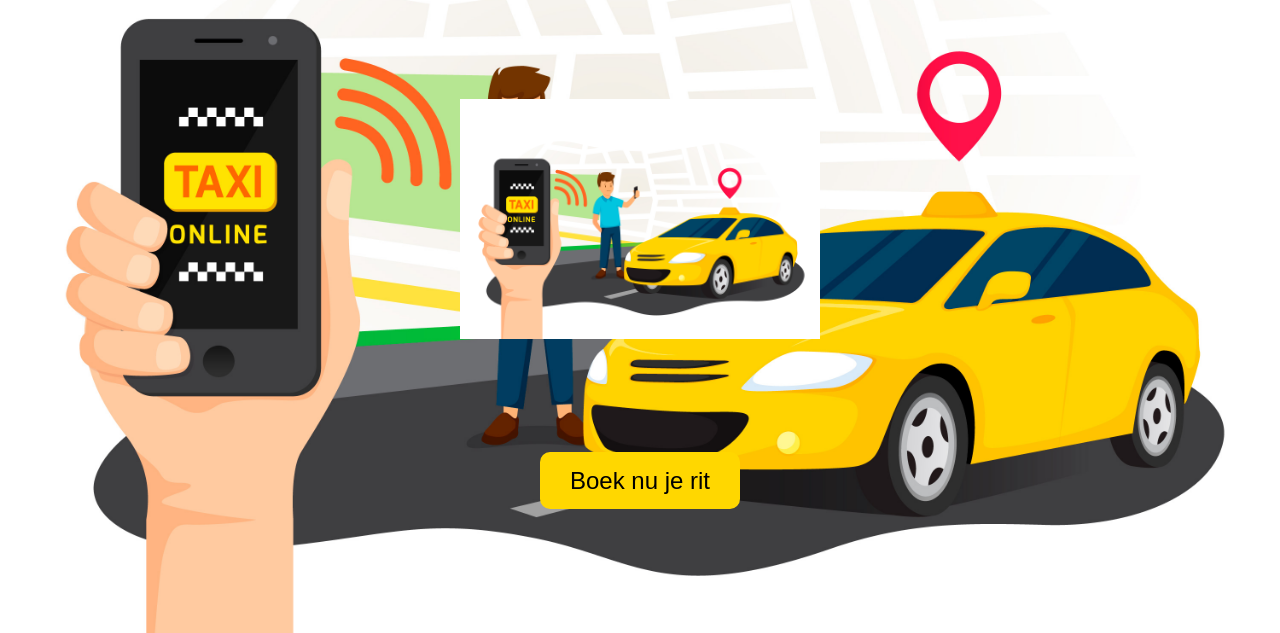
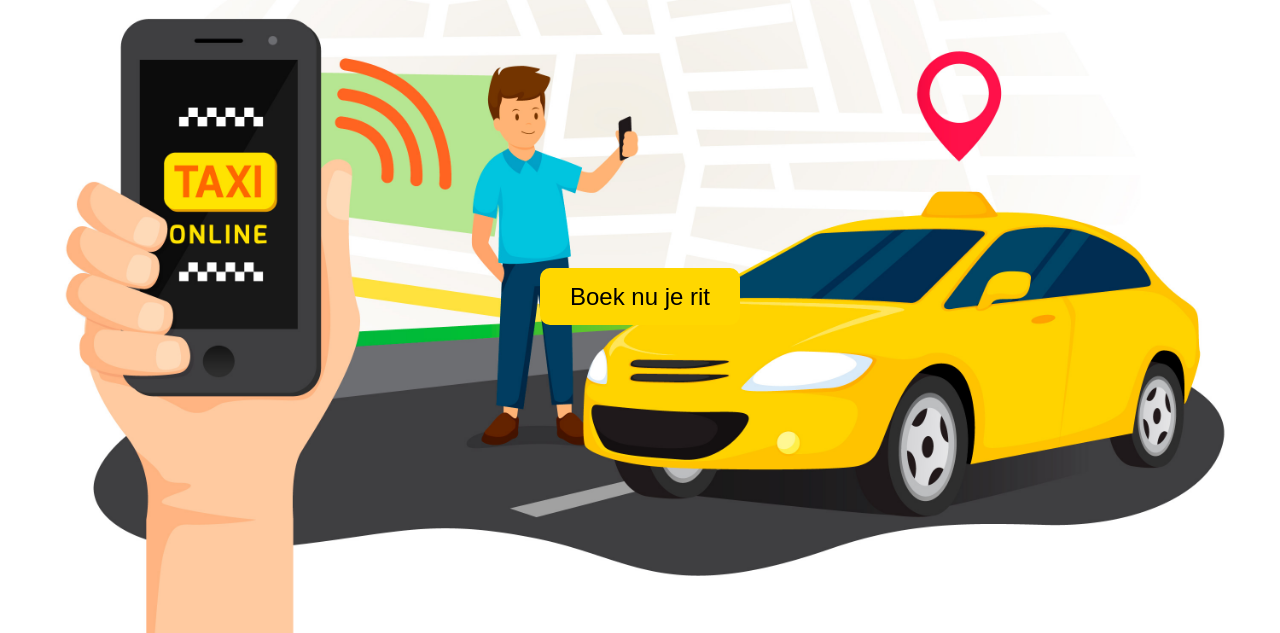
Before and after one commit to FAtaxi/Onlinetest, a plain HTML site: page index.html in a window 1280 px wide. Shown: the part 167-800 px from the top of the page. Drawn offline with Linux system fonts and the light colour scheme.

Commit message:
Update index.html

```diff
--- a/index.html
+++ b/index.html
@@ -7,7 +7,7 @@
     <link rel="stylesheet" href="style.css">
 </head>
 <body>
-    <!-- Bedrijfsnaam en 24/7 Service boven gecentreerd -->
+    <!-- Welkomstpagina header -->
     <header>
         <div class="header-text">
             <h1>FA Taxi Service</h1>
@@ -15,17 +15,12 @@
         </div>
     </header>
 
-    <!-- Rijdende taxi-afbeelding -->
-    <div class="taxi-container">
-        <img src="taxiplaatje.png" alt="Rijdende taxi" class="taxi-image">
-    </div>
-
-    <!-- Boekingsknop gecentreerd onder taxi-afbeelding -->
+    <!-- Boekingsknop -->
     <div class="book-now">
         <a href="klant.html" class="btn">Boek nu je rit</a>
     </div>
 
-    <!-- Footer in de rechter onderhoek -->
+    <!-- Footer -->
     <footer>
         <p>&copy; 2025 FA Taxi Service</p>
     </footer>
```
